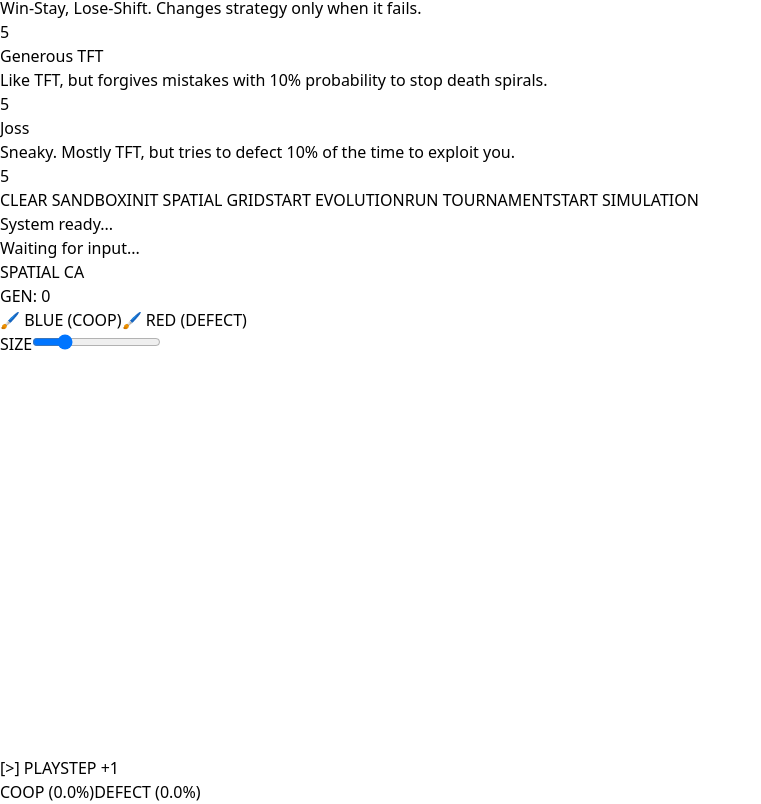
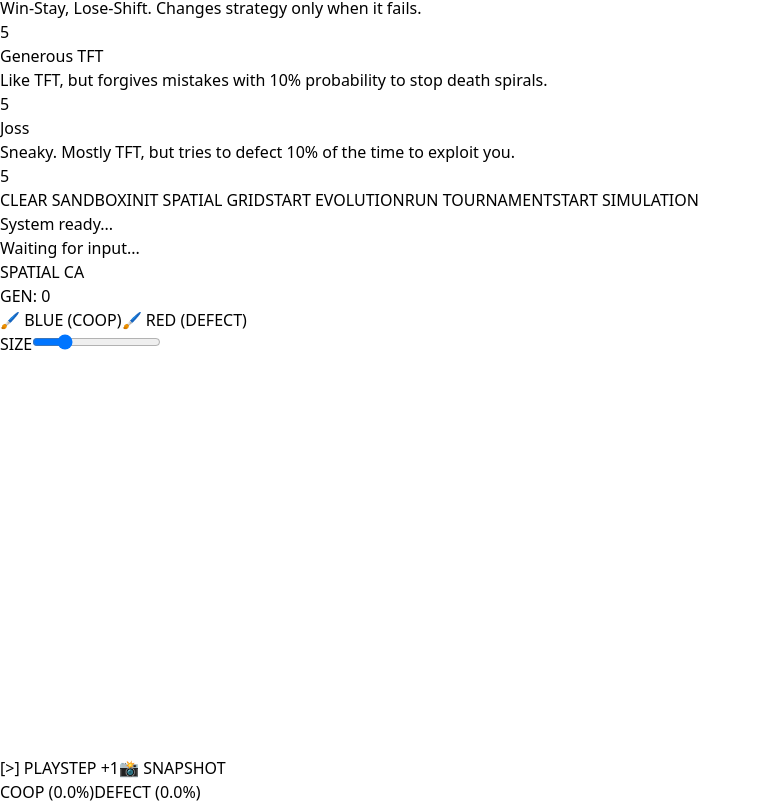
Before and after one commit to daidanlu/evolutio, a React (Vite) app: page / in a window 1280 px wide. Shown: the part 1252-2056 px from the top of the page, without its empty margins (0-761 px from the left). Built offline with nearby package versions, Linux system fonts and the light colour scheme.

Commit message:
feat(ui): implement high-res canvas snapshot export with interactive visual feedback

```diff
--- a/src/SpatialCanvas.tsx
+++ b/src/SpatialCanvas.tsx
@@ -14,7 +14,7 @@ export const SpatialCanvas: React.FC<SpatialCanvasProps> = ({ width, height, tri
     const [isPlaying, setIsPlaying] = useState(false);
     const [generation, setGeneration] = useState(0);
     const [population, setPopulation] = useState({ blue: 0, red: 0 });
-
+    const [showSaved, setShowSaved] = useState(false);
     const [isPainting, setIsPainting] = useState(false);
     const [paintStrategy, setPaintStrategy] = useState<number>(1); // 1 = Coop (blue), 0 = Defect (red)
     const [brushSize, setBrushSize] = useState<number>(3);
@@ -130,6 +130,36 @@ export const SpatialCanvas: React.FC<SpatialCanvasProps> = ({ width, height, tri
     const bluePercent = ((population.blue / totalCells) * 100).toFixed(1);
     const redPercent = ((population.red / totalCells) * 100).toFixed(1);
 
+    const downloadSnapshot = () => {
+        if (!canvasRef.current) return;
+        const scale = 10;
+        const offscreenCanvas = document.createElement("canvas");
+        offscreenCanvas.width = width * scale;
+        offscreenCanvas.height = height * scale;
+
+        const offCtx = offscreenCanvas.getContext("2d");
+        if (!offCtx) return;
+
+        offCtx.imageSmoothingEnabled = false;
+        offCtx.drawImage(
+            canvasRef.current,
+            0, 0, width, height,
+            0, 0, offscreenCanvas.width, offscreenCanvas.height
+        );
+
+        const dataUrl = offscreenCanvas.toDataURL("image/png");
+        const link = document.createElement("a");
+        link.download = `evolutio_snapshot_gen${generation}.png`;
+        link.href = dataUrl;
+        document.body.appendChild(link);
+        link.click();
+        document.body.removeChild(link);
+
+
+        setShowSaved(true);
+        setTimeout(() => setShowSaved(false), 2000);
+    };
+
     return (
         <div className="flex flex-col items-center p-4 bg-gray-900 rounded-xl border border-gray-700 shadow-2xl">
             <div className="flex justify-between w-full mb-2 px-2 items-center">
@@ -198,6 +228,16 @@ export const SpatialCanvas: React.FC<SpatialCanvasProps> = ({ width, height, tri
                 >
                     STEP +1
                 </button>
+                <button
+                    onClick={downloadSnapshot}
+                    disabled={showSaved}
+                    className={`px-4 py-1 text-sm font-bold border rounded transition-all duration-300 ${showSaved
+                            ? "text-green-400 border-green-500 bg-green-900/30 shadow-[0_0_10px_rgba(34,197,94,0.5)]"
+                            : "text-sky-400 border-sky-800 hover:bg-sky-900/30"
+                        }`}
+                >
+                    {showSaved ? "✅ SAVED!" : "📸 SNAPSHOT"}
+                </button>
             </div>
 
             <div className="w-full mt-2 px-2">
```
